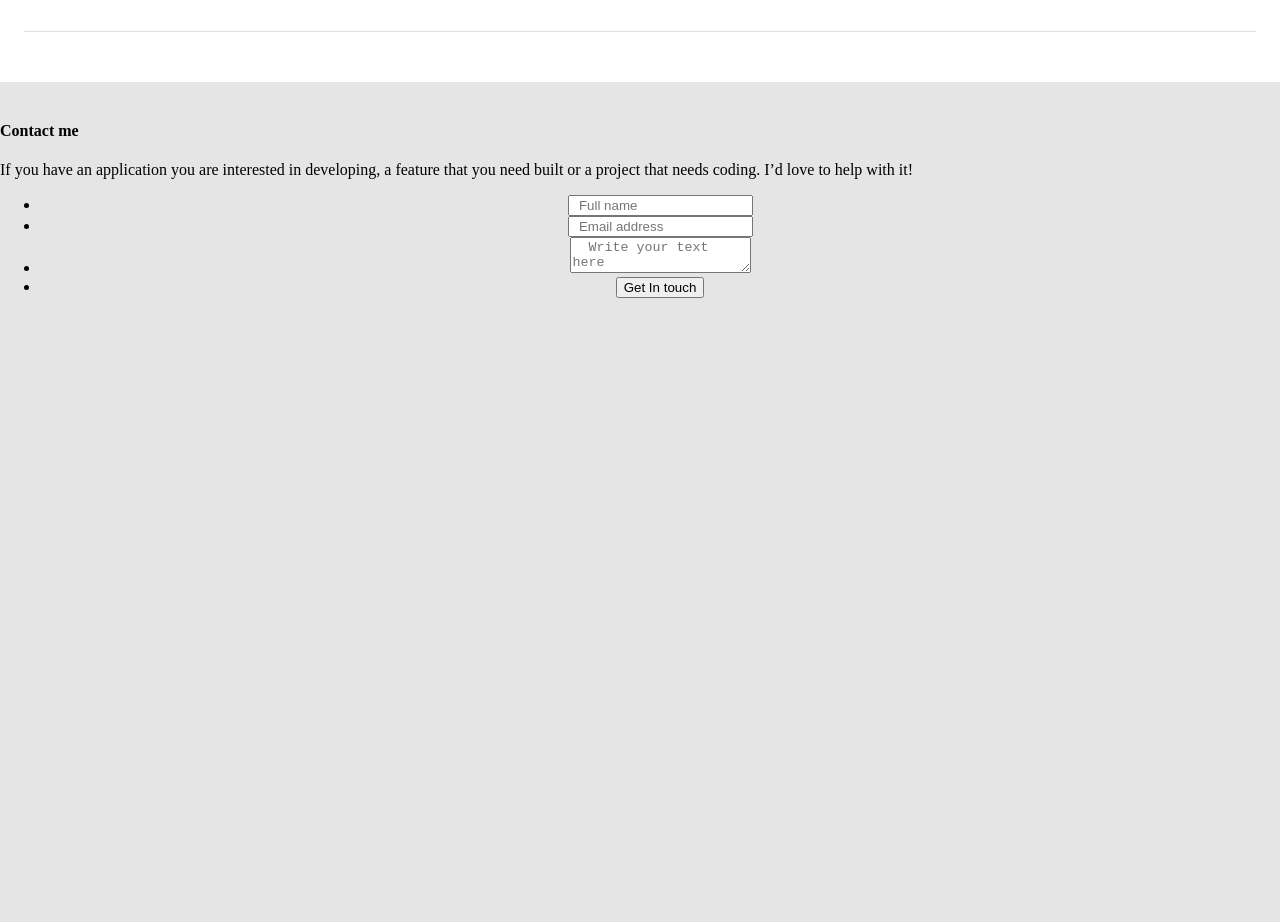
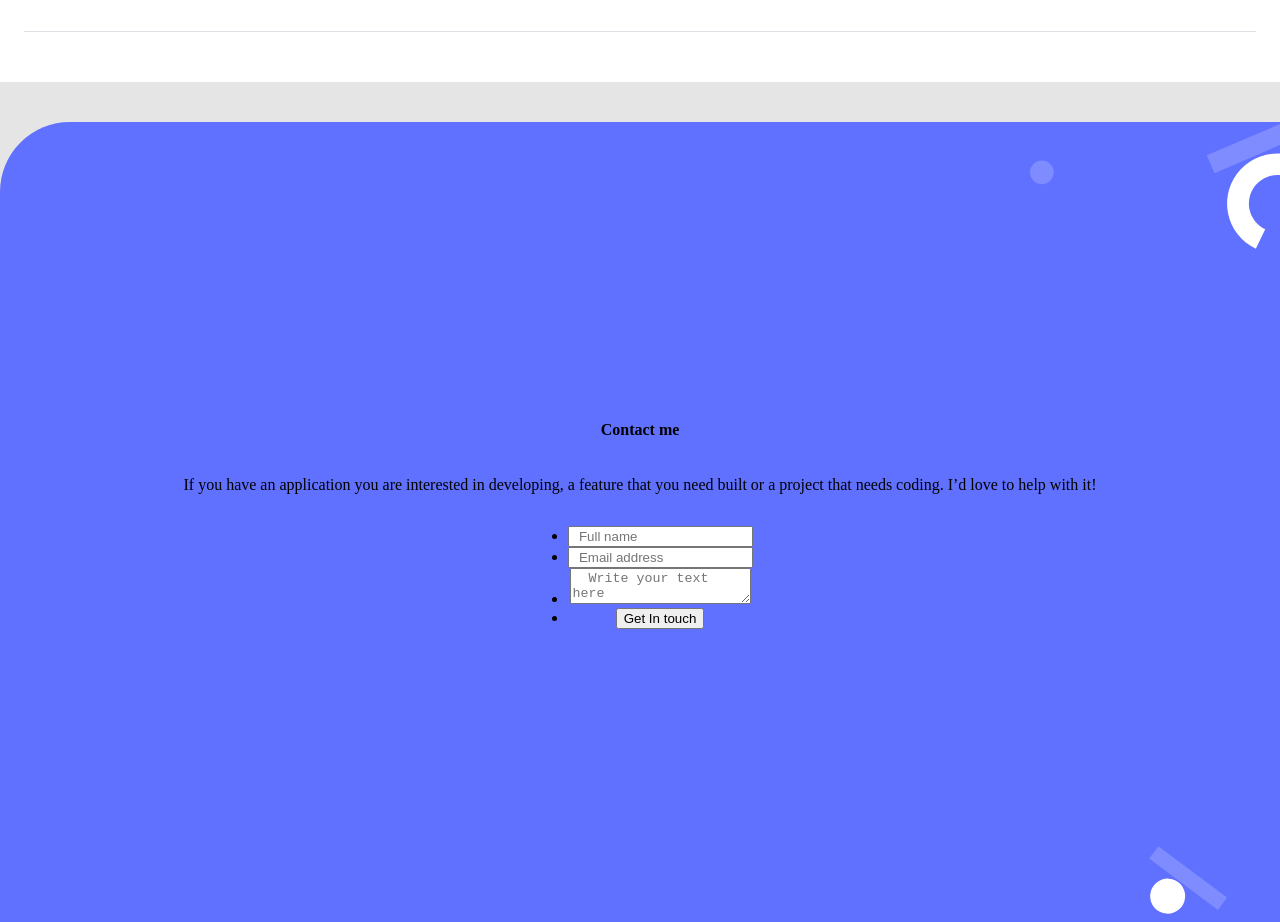
Before and after one commit to Fentahunn/contact_form_final, a plain HTML site: page index.html in a window 1280 px wide. Shown: the part 5074-5996 px from the top of the page. Before the commit the page ends 5388 px from the top, so only its background shows below. Drawn offline with Linux system fonts and the light colour scheme.

Commit message:
Add  style.css files

```diff
--- a/style.css
+++ b/style.css
@@ -531,3 +531,19 @@
   color: #396df2;
   border: 0.0625rem solid #6070ff;
 }
+
+/* footer section( contact me form) */
+
+footer {
+  display: flex;
+  flex-direction: column;
+  align-items: center;
+  justify-content: center;
+  background: url(./images/contact\ form\ shapes-mobile1.svg) no-repeat;
+  background-color: #6070ff;
+  background-attachment: scroll;
+  background-size: contain;
+  height: 100vh;
+  border-top-left-radius: 70px;
+  background-position: right;
+}
```
Lines whose indentation alone changed are shown as unchanged.
